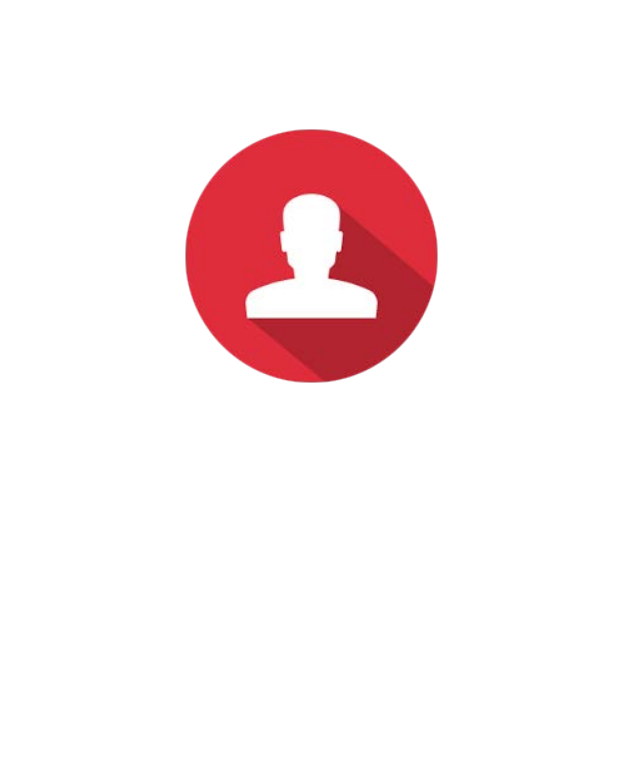
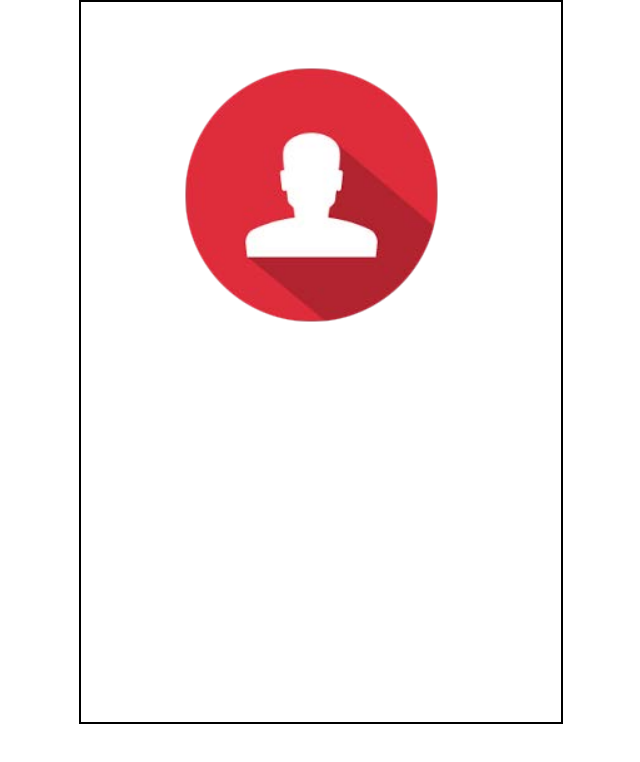
Before and after one commit to aelghorfy/Gestionnaire-de-contacts, a website: page index.html in a window 1280 px wide. Shown: the whole page, without its empty margins (319-959 px from the left). Drawn offline with Linux system fonts and the light colour scheme.

Commit message:
BORDER JS/CSS

```diff
--- a/gdc.js
+++ b/gdc.js
@@ -173,7 +173,11 @@ document.getElementById("iconLancement").addEventListener("click", function(e) {
 icon();
 
 afficherMenu();
-
+const bordure = document.getElementById("bordure");
+bordure.style.border = "2px solid black";
+bordure.style.height = "90vh";
+bordure.style.width = "60vh";
+bordure.style.margin = "auto";
 function afficherMenu() {
     const menuDiv = document.getElementById("menuGestionnaire");
     /* document.getElementById("iconRegulier") */
@@ -186,10 +190,15 @@ function afficherMenu() {
     menuDiv.style.textAlign = "center";
     menuDiv.appendChild(titre);
 
+    const img = document.createElement('img');
+    img.src = 'icon.PNG';
+    menuDiv.appendChild(img);
+    img.style.display = "flex";
+    img.style.marginLeft = "35%";
+    img.style.height = "35vh";
 
     const select = document.createElement("select");
     select.id = "menuOptions";
-
 
     const options = [
         { value: "", text: "Que voulez vous faire" }, // Option par défaut
--- a/gdc.json
+++ b/gdc.json
@@ -1 +1 @@
-{"contacts":[{"nom":"aze","prenom":"aze","telephone":"123"},{"nom":"aze","prenom":"aze","telephone":"12345"},{"nom":"aze","prenom":"aze","telephone":"12345"},{"nom":"SIMPSON","prenom":"Maggie","telephone":"0505050505"},{"nom":"SIMPSON","prenom":"MARGE","telephone":"0505050505"},{"nom":"SIMPSON","prenom":"MARGE","telephone":"0505050505"},{"nom":"un","prenom":"test","telephone":"0102030405"},{"nom":"lllllll","prenom":"Maggie","telephone":"0505050505"},{"nom":"angie","prenom":"angie","telephone":"12345"},{"nom":"SIMPSON","prenom":"Maggie","telephone":"1222234565666666677"},{"nom":"SIMPSON","prenom":"KJGKG","telephone":"0505050505"}]}
+{"contacts":[{"nom":"SIMPSON","prenom":"Maggie","telephone":"0505050505"},{"nom":"SIMPSON","prenom":"KJGKG","telephone":"0505050505"}]}
--- a/index.html
+++ b/index.html
@@ -9,7 +9,7 @@
         <meta name="viewport" content="width=device-width, initial-scale=1">
         <link rel="stylesheet" href="">
     </head>
-    <body>
+    <body id="bordure">
 
         <div id="iconLancement" style="text-align: center; margin-top: 8%;">
             <img src="icon.png" alt="Lancer gestionnaire" style="cursor: pointer;">
```
